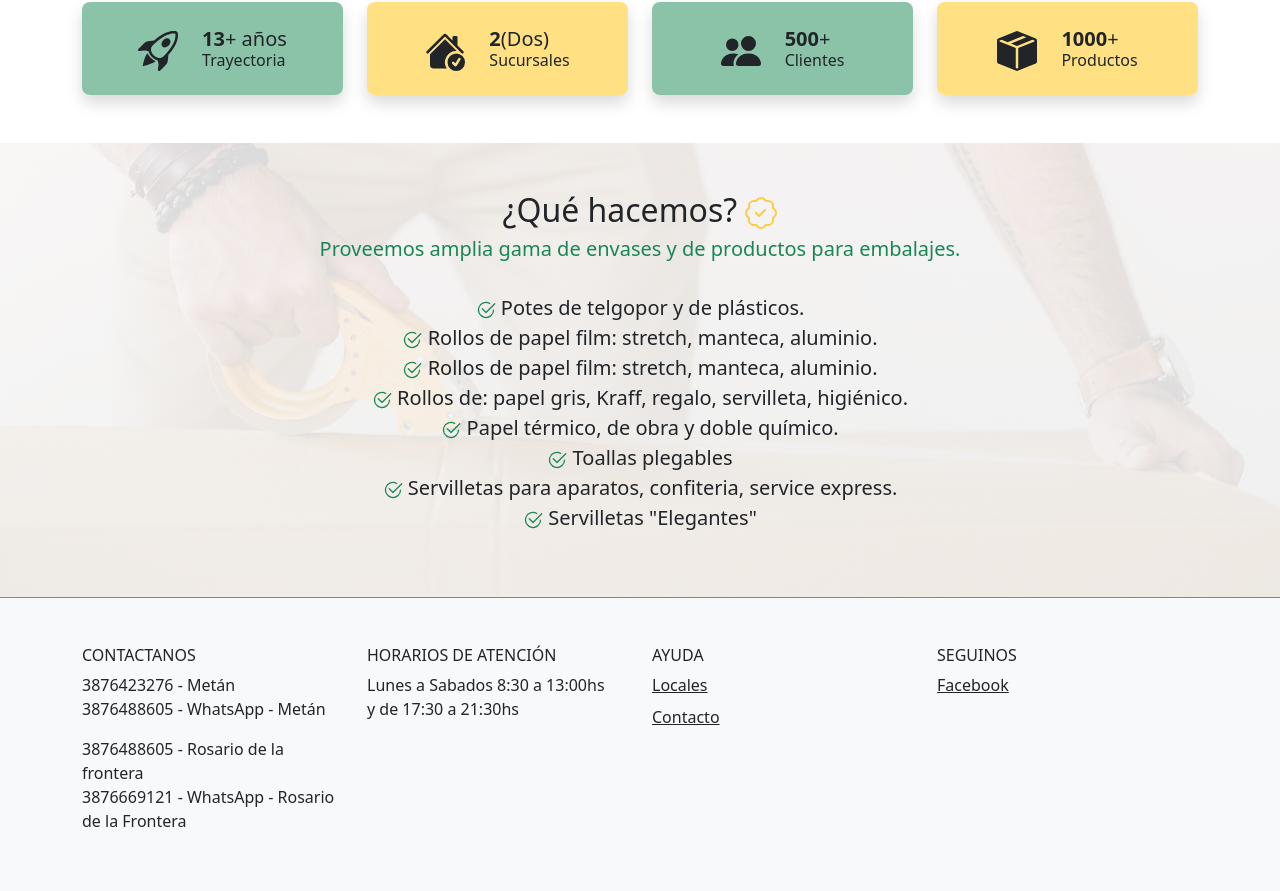
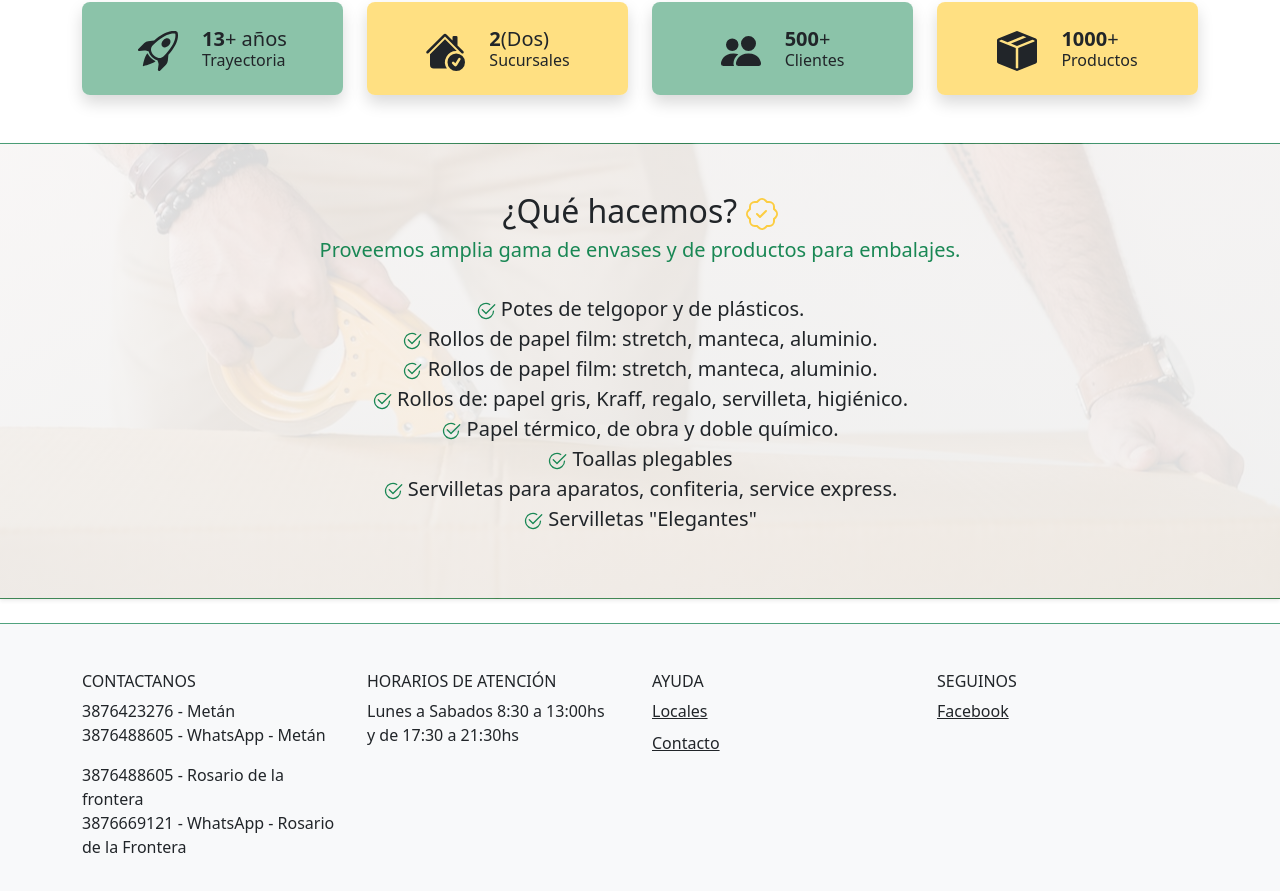
Before and after one commit to ezequielmonachesi/mbEnvasesReact, a React (Vite) app: page / in a window 1280 px wide. Shown: the part 1180-2071 px from the top of the page. Built offline with nearby package versions, Linux system fonts and the light colour scheme.

Commit message:
se agrega bordes a sección Que Hacemos

```diff
--- a/src/components/views/Inicio.jsx
+++ b/src/components/views/Inicio.jsx
@@ -103,10 +103,16 @@ const Inicio = () => {
         </Row>
       </Container>
       {/* ¿Que hacemos? */}
-      <Container fluid className="bannerDos mt-5 py-5">
+      <Container
+        fluid
+        className="bannerDos mt-5 py-5 border-top border-bottom border-success border-opacity-75 my-4 shadow-sm"
+      >
         <Row className="gy-4">
           <Col sm={12} className="text-center">
-            <h2>¿Qué hacemos? <PatchCheck className="text-warning opacity-75"></PatchCheck></h2>
+            <h2>
+              ¿Qué hacemos?{" "}
+              <PatchCheck className="text-warning opacity-75"></PatchCheck>
+            </h2>
             <h5 className="text-success">
               Proveemos amplia gama de envases y de productos para embalajes.
             </h5>
```
